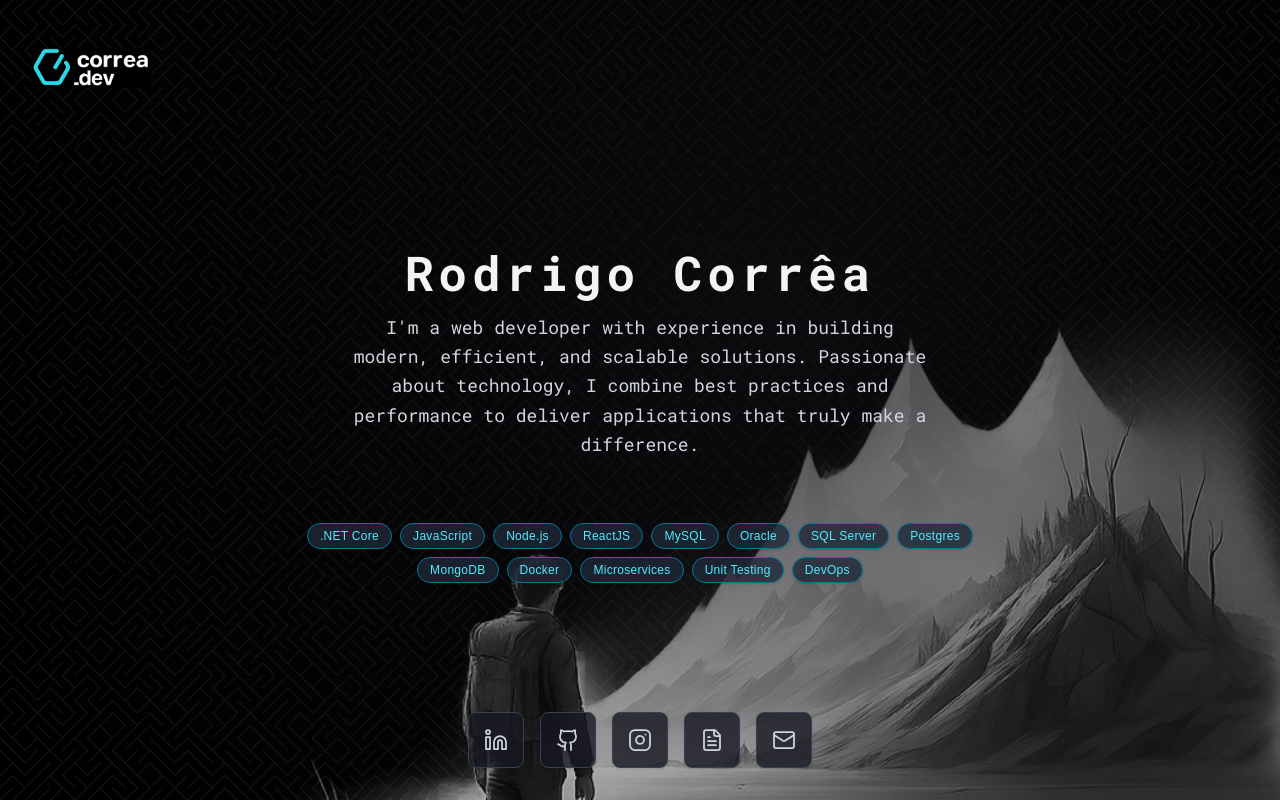
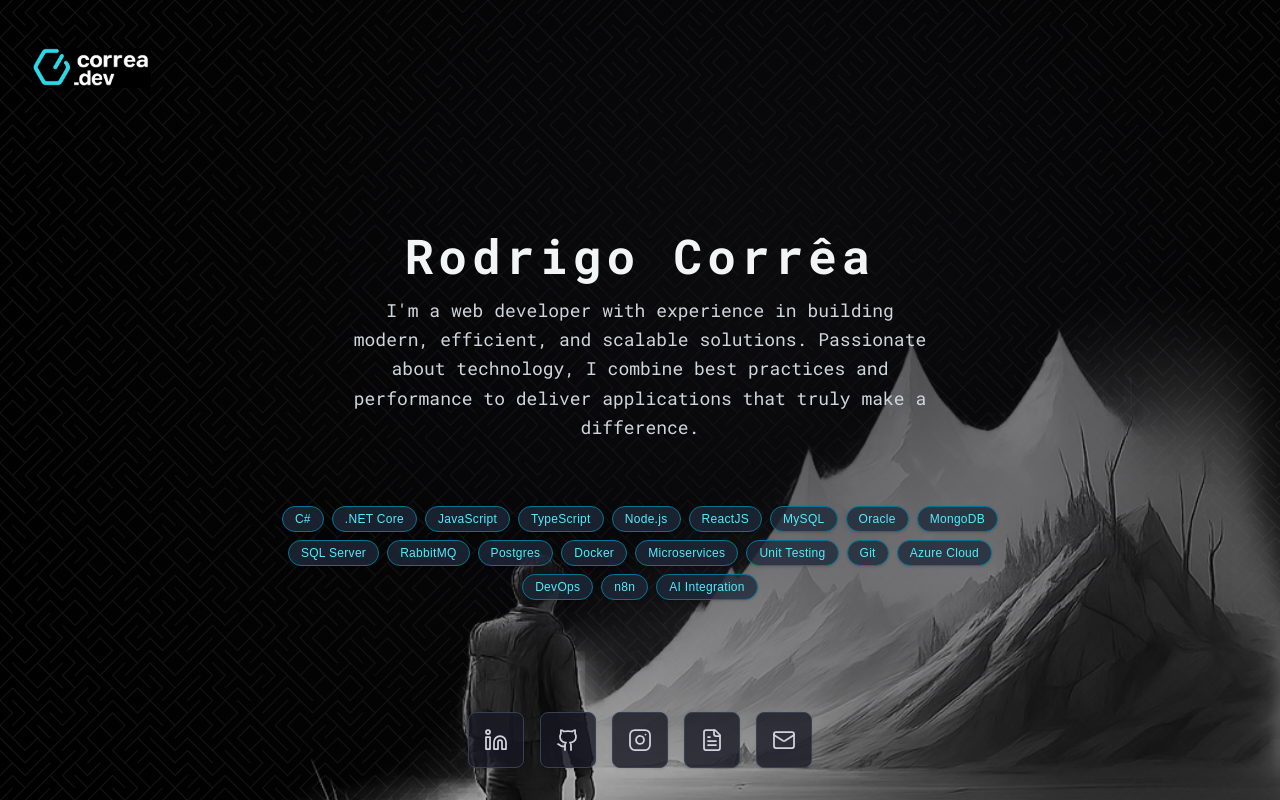
Before and after one commit to rodrigoitj/portifolio, a Next.js app: page / in a window 1280 px wide. Built offline with nearby package versions, Linux system fonts and the light colour scheme.

Commit message:
Atualiza dependências do Next.js e adiciona novas tecnologias ao componente MyTechnologies

```diff
--- a/package.json
+++ b/package.json
@@ -3,7 +3,8 @@
   "version": "0.1.0",
   "private": true,
   "scripts": {
-    "dev": "docker build -t correa-dev-portfolio:dev . && docker run --rm -p 3000:3000 --name correa-dev-portfolio correa-dev-portfolio:dev",
+    "docker:dev": "docker build -t correa-dev-portfolio:dev . && docker run --rm -p 3000:3000 --name correa-dev-portfolio correa-dev-portfolio:dev",
+    "dev": "next dev",
     "build": "next build",
     "start": "next start",
     "lint": "next lint"
--- a/src/app/page.tsx
+++ b/src/app/page.tsx
@@ -74,19 +74,26 @@ export default function Home() {
         <AboutMe />
         <MyTechnologies
           technologies={[
+            "C#",
             ".NET Core",
             "JavaScript",
+            "TypeScript",
             "Node.js",
             "ReactJS",
             "MySQL",
             "Oracle",
+            "MongoDB",
             "SQL Server",
+            "RabbitMQ",
             "Postgres",
-            "MongoDB",
             "Docker",
             "Microservices",
             "Unit Testing",
+            "Git",
+            "Azure Cloud",
             "DevOps",
+            "n8n",
+            "AI Integration",
           ]}
         />
       </main>
```
Also changed, not shown: 1 other file (tests, documents, lock files or other folders).
